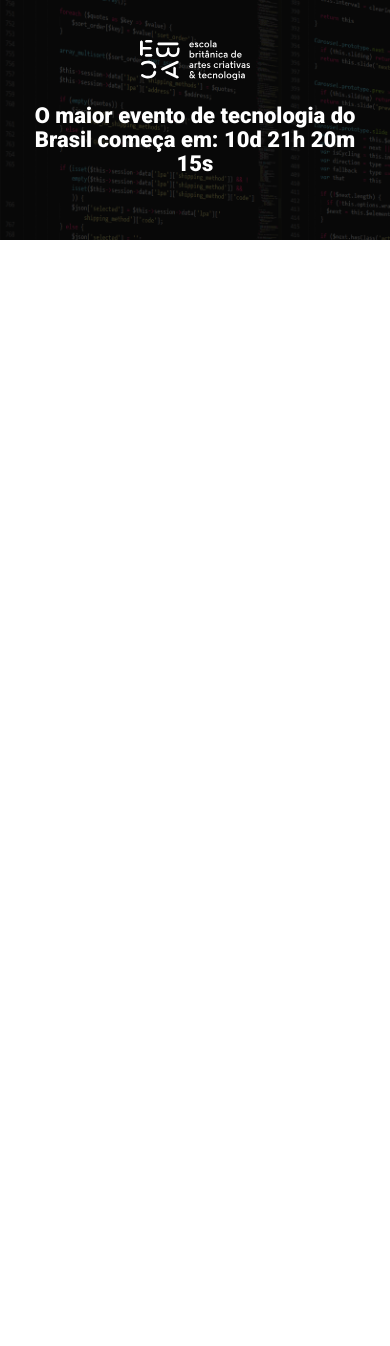
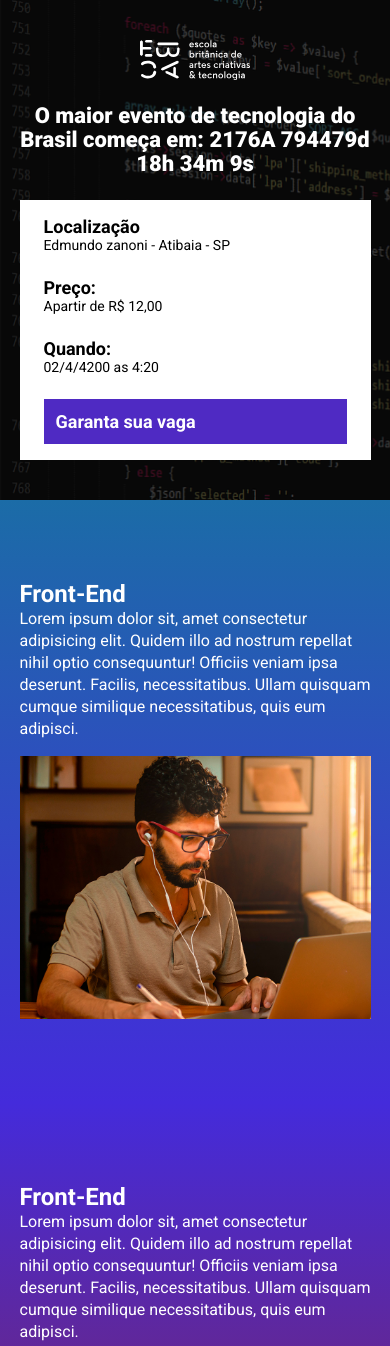
Before and after one commit to BuenoGui/Landing-page-legal, a website built with Parcel: page src/index.html in a window 390 px wide. Shown: the top 1346 px of the page. Before the commit the page ends 844 px from the top, so only its background shows below. Built offline with nearby package versions, Linux system fonts and the light colour scheme.

Commit message:
criando a contagem regresiva

```diff
--- a/package.json
+++ b/package.json
@@ -1,9 +1,9 @@
 {
   "name": "projeto30---landingpage",
   "version": "1.0.0",
-  "main": "index.js",
   "scripts": {
     "dev": "parcel src/index.html src/styles/main.scss src/scripts/main.js",
+    "build": "parcel build src/index.html",
     "test": "echo \"Error: no test specified\" && exit 1"
   },
   "keywords": [],
@@ -12,7 +12,9 @@
   "description": "",
   "devDependencies": {
     "@parcel/transformer-sass": "^2.13.3",
+    "events": "^3.3.0",
     "parcel": "^2.13.3",
-    "sharp": "^0.33.5"
+    "sharp": "^0.33.5",
+    "svgo": "^3.3.2"
   }
 }
--- a/src/index.html
+++ b/src/index.html
@@ -12,6 +12,10 @@
     <link href="https://fonts.googleapis.com/css2?family=Lobster&family=Roboto:ital,wght@0,100;0,300;0,400;0,500;0,700;0,900;1,100;1,300;1,400;1,500;1,700;1,900&display=swap" rel="stylesheet">
 
     <!-- Final -->
+
+    <!-- AOS -->
+    <link rel="stylesheet" href="https://unpkg.com/aos@next/dist/aos.css" />
+    <!--  -->
     <link rel="stylesheet" href="styles/main.scss">
 </head>
 <body>
@@ -19,12 +23,69 @@
     <header class="hero">
         <div class="container">
             <img class="hero__logo" src="./images/ebac_logo.svg" alt="EBAC">
-            <p class="hero__text">O maior evento de tecnologia do Brasil começa em: 10d 21h 20m 15s</p>
+            <p class="hero__text">O maior evento de tecnologia do Brasil começa em: <span id="contador">10d 21h 20m 15s</span></p>
+            <div class="infos-bar">
+                <ul class="infos-bar__infos">
+                    <li class="infos-bar__infos__item">
+                        <b>Localização</b>
+                        Edmundo zanoni - Atibaia - SP
+                    </li>
+                    <li class="infos-bar__infos__item">
+                        <b>Preço:</b>
+                        Apartir de R$ 12,00
+                    </li>
+                    <li class="infos-bar__infos__item">
+                        <b>Quando:</b>
+                        02/4/4200 as 4:20
+                    </li>
+                </ul>
+                <a class="button button--primary" href="">Garanta sua vaga</a>
+            </div>
         </div>
     </header>
 
+    <section class="event event--frontend" >
+        <div class="container" data-aos="fade-right">
+            <div class="event__details">
+                <h2 class="event__details__tile">Front-End</h2>
+                <p class="event__details__description">Lorem ipsum dolor sit, amet consectetur adipisicing elit. Quidem illo ad nostrum repellat nihil optio consequuntur! Officiis veniam ipsa deserunt. Facilis, necessitatibus. Ullam quisquam cumque similique necessitatibus, quis eum adipisci.</p>
+            </div>
+            <img class="event__image" src="images/frontend.png" alt="Front-End">
+        </div>
+    </section>
+
+    <section class="event event--ux-ui event--image-left">
+        <div class="container"  data-aos="fade-left">
+            <div class="event__details">
+                <h2 class="event__details__tile">Front-End</h2>
+                <p class="event__details__description">Lorem ipsum dolor sit, amet consectetur adipisicing elit. Quidem illo ad nostrum repellat nihil optio consequuntur! Officiis veniam ipsa deserunt. Facilis, necessitatibus. Ullam quisquam cumque similique necessitatibus, quis eum adipisci.</p>
+            </div>
+            <img class="event__image" src="images/frontend.png" alt="Front-End">
+        </div>
+    </section>
+
+    <section class="event event--data-science">
+        <div class="container" data-aos="fade-right">
+            <div class="event__details">
+                <h2 class="event__details__tile">Front-End</h2>
+                <p class="event__details__description">Lorem ipsum dolor sit, amet consectetur adipisicing elit. Quidem illo ad nostrum repellat nihil optio consequuntur! Officiis veniam ipsa deserunt. Facilis, necessitatibus. Ullam quisquam cumque similique necessitatibus, quis eum adipisci.</p>
+            </div>
+            <img class="event__image" src="images/frontend.png" alt="Front-End">
+        </div>
+    </section>
+
+    <section class="event event--backend event--image-left">
+        <div class="container" data-aos="fade-left">
+            <div class="event__details">
+                <h2 class="event__details__tile">Front-End</h2>
+                <p class="event__details__description">Lorem ipsum dolor sit, amet consectetur adipisicing elit. Quidem illo ad nostrum repellat nihil optio consequuntur! Officiis veniam ipsa deserunt. Facilis, necessitatibus. Ullam quisquam cumque similique necessitatibus, quis eum adipisci.</p>
+            </div>
+            <img class="event__image" src="images/frontend.png" alt="Front-End">
+        </div>
+    </section>
 
 
+    <script src="https://unpkg.com/aos@next/dist/aos.js"></script>
     <script src="scripts/main.js"></script>
 </body>
 </html>
--- a/src/scripts/main.js
+++ b/src/scripts/main.js
@@ -1 +1,30 @@
-console.log("mim dê papai");
+AOS.init();
+
+const dataEvento = new Date("Apr 02, 4200 04:20:00");
+const timeSteampEvento = dataEvento.getTime();
+
+const contaAsHoras = setInterval(function() {
+    const agora = new Date();
+    const timeStampAtual = agora.getTime();
+
+    const distanciaEvento = timeSteampEvento - timeStampAtual;
+
+    const anosEmMs = 1000 * 60 * 60 * 24 * 365;
+    const diaEmMs = 1000 * 60 * 60 * 24;
+    const horaEmMs = 1000 * 60 * 60;
+    const minutoEmMs = 1000 *  60;
+
+    const anosAteEvento = Math.floor(distanciaEvento / anosEmMs);
+    const diasAteEvento = Math.floor(distanciaEvento / diaEmMs);
+    const horasAteEvento = Math.floor((distanciaEvento % diaEmMs) / horaEmMs);
+    const minutosAteEvento = Math.floor(distanciaEvento % horaEmMs / minutoEmMs)
+    const segundosAteEvento = Math.floor((distanciaEvento % minutoEmMs) / 1000);
+
+    document.getElementById('contador').innerHTML = `${anosAteEvento}A ${diasAteEvento}d ${horasAteEvento}h ${minutosAteEvento}m ${segundosAteEvento}s`
+
+    if (distanciaEvento < 0) {
+        clearInterval(contaAsHoras);
+        document.getElementById('contador').innerHTML = "Evento expirado";
+    }
+
+}, 1000)
--- /dev/null
+++ b/src/styles/_events.scss
@@ -0,0 +1,67 @@
+@use 'variables';
+
+.event {
+    padding: 80px 0;
+
+    &--frontend {
+        background-image: linear-gradient(variables.$blue1, variables.$blue2);
+    }
+
+    &--ux-ui {
+        background-image: linear-gradient(variables.$blue2, variables.$pink1);
+    }
+
+    &--data-science {
+        background-image: linear-gradient(variables.$pink1, variables.$yellow1);
+    }
+
+    &--backend {
+        background-image: linear-gradient(variables.$yellow1, variables.$pink1);
+    }
+
+    &--image-left {
+        .container {
+            flex-direction: row-reverse;
+            gap: 40px;
+        }
+    }
+
+    .container {
+        display: flex;
+    }
+
+    &__image {
+        max-width: 360px;
+        width: 100%;
+    }
+
+    &__details {
+
+        &__title {
+            font-size: 18px;
+            font-weight: bold;
+            margin-bottom: 16px;
+        }
+
+        &__description {
+            font-size: 16px;
+            line-height: 22px;
+        }
+    }
+
+
+    @media (max-width: 640px) {
+        .container {
+            display: block;
+        }
+
+        &__image {
+            width: 100%;
+        }
+
+        &__details {
+            margin-right: 0;
+            margin-bottom: 16px;
+        }
+    }
+}
--- a/src/styles/_hero.scss
+++ b/src/styles/_hero.scss
@@ -1,3 +1,5 @@
+@use 'variables';
+
 .hero {
     padding-top: 64px;
     padding-bottom: 100px;
@@ -16,8 +18,9 @@
         left: 0;
         width: 100%;
         height: 100%;
-        background-color: rgba(0, 0, 0, 0.7);
+        background-color: variables.$secundaryTextColor;
         content: '';
+        opacity: 0.7;
     }
 
     &__text {
--- /dev/null
+++ b/src/styles/_variables.scss
@@ -0,0 +1,7 @@
+$textColor: #fff;
+$secundaryTextColor: #000;
+$blue1: #1B6CA7;
+$blue2:  #442BDB;
+$pink1: #89223B;
+$yellow1: #9C791D;
+$purple: #4F2AC3;
--- /dev/null
+++ b/src/styles/components/_buttons.scss
@@ -0,0 +1,25 @@
+@use '../variables';
+
+.button {
+    padding: 12px;
+    font-size: 18px;
+    font-weight: bold;
+    text-decoration: none;
+    text-align: center;
+    white-space: nowrap;
+
+    &--primary {
+        color: variables.$textColor;
+        background-color: variables.$purple;
+    }
+
+    @media (max-width: 640px) {
+        display: block;
+        width: 100%;
+    }
+
+    @media(max-width: 1024px) {
+        display: flex;
+        align-items: center;
+    }
+}
--- /dev/null
+++ b/src/styles/components/_infos_bar.scss
@@ -0,0 +1,46 @@
+@use '../variables';
+
+.infos-bar {
+    padding: 16px 24px;
+    background-color: variables.$textColor;
+    display: flex;
+    justify-content: space-between;
+
+
+    &__infos {
+        display: flex;
+        gap: 40px;
+        list-style: none;
+
+        &__item {
+            font-size: 14px;
+            color: variables.$secundaryTextColor
+        }
+
+        b {
+            font-size: 18px;
+            display: block;
+            color: variables.$secundaryTextColor
+        }
+    }
+
+    @media(max-width: 640px) {
+        display: block;
+
+        &__infos {
+            display: block;
+
+            &__item {
+                margin-bottom: 24px;
+            }
+        }
+
+    }
+
+    @media(max-width: 1024px) {
+        &__infos {
+            gap: 16px;
+        }
+    }
+
+}
--- a/src/styles/main.scss
+++ b/src/styles/main.scss
@@ -1,11 +1,15 @@
 @use 'hero';
+@use 'components/infos_bar';
+@use 'components/buttons';
+@use 'events';
+@use 'variables';
 
 * {
     margin: 0;
     padding: 0;
     box-sizing: border-box;
     font-family: Roboto, sans-serif;
-    color: #fff;
+    color: variables.$textColor;
 }
 
 .container {
```
Also changed, not shown: 1 other file.
